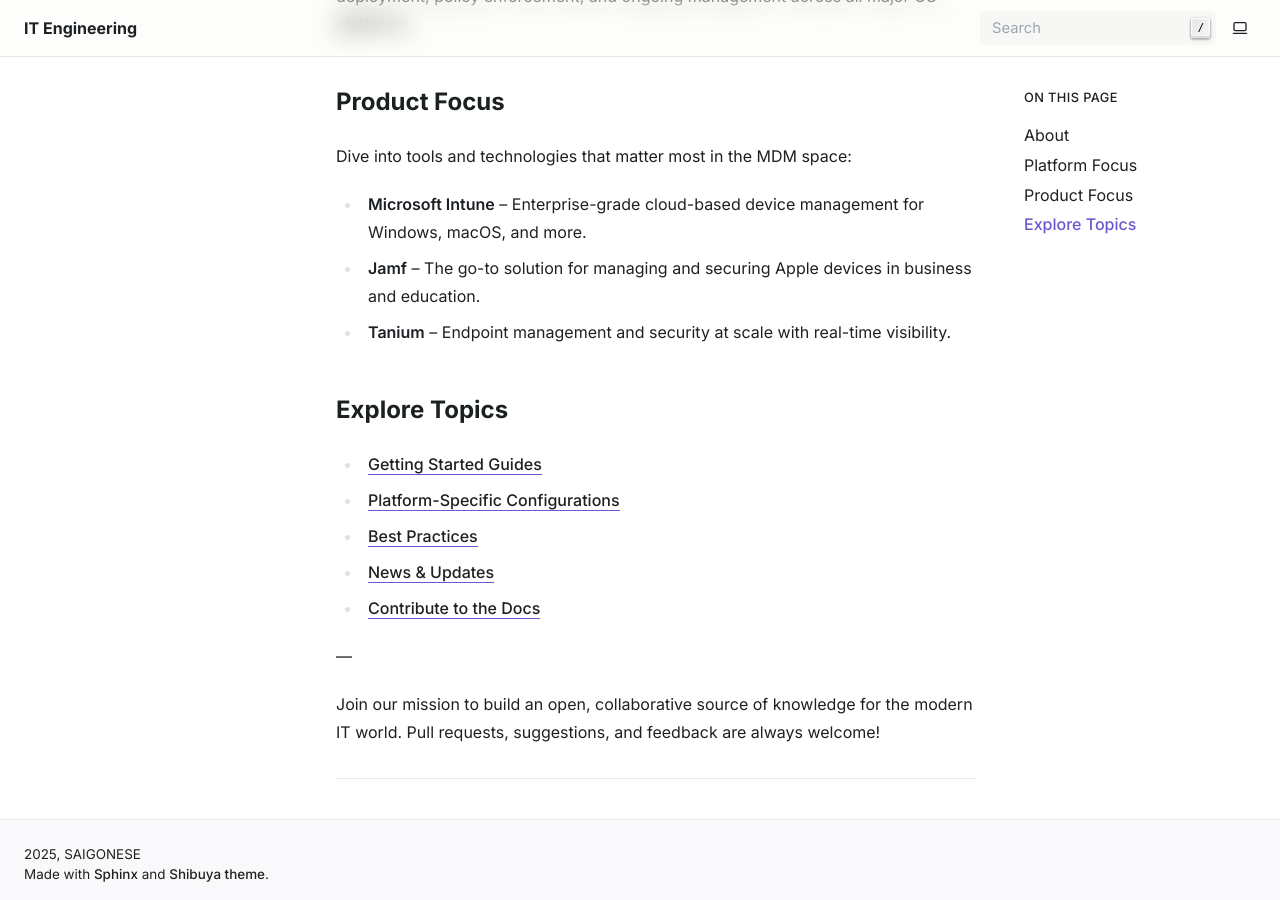
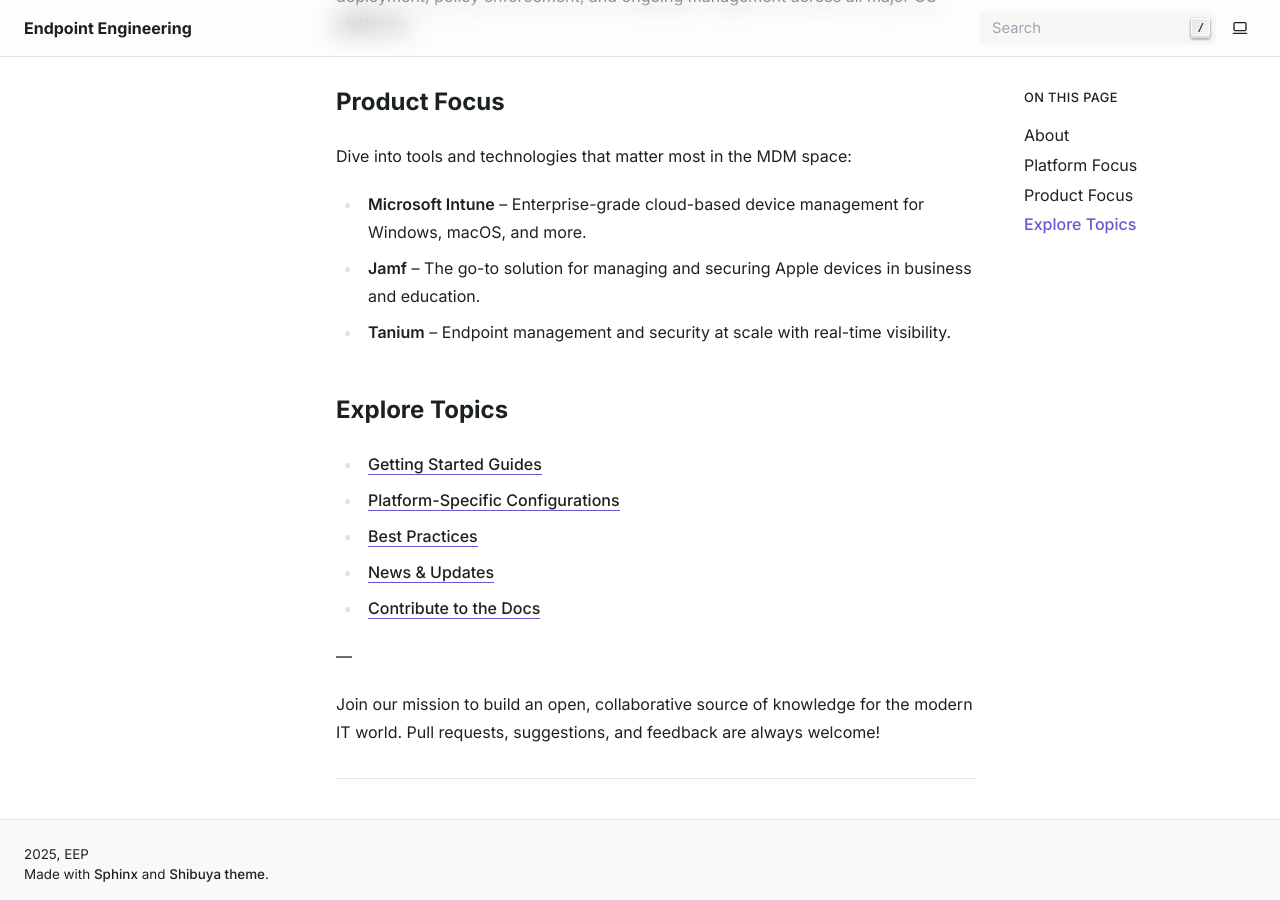
Before and after one commit to phu-ngo/rtd-demo, a Sphinx documentation site: the page built from docs/source/index.rst, in a window 1280 px wide and 900 px high, scrolled down 806 px. Built offline with Sphinx 7.4.7, drawn with Linux system fonts in a browser that asks for light colours.

Commit message:
Update conf.py
Adjust Project Name and CopyRight

```diff
--- a/docs/source/conf.py
+++ b/docs/source/conf.py
@@ -2,8 +2,8 @@
 
 # -- Project information
 
-project = 'IT Engineering'
-copyright = '2025, SAIGONESE'
+project = 'Endpoint Engineering'
+copyright = '2025, EEP'
 author = 'Phu'
 
 release = '0.1'
```
